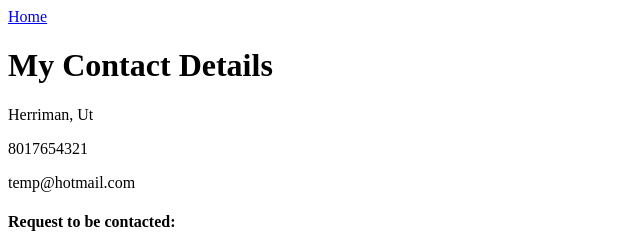
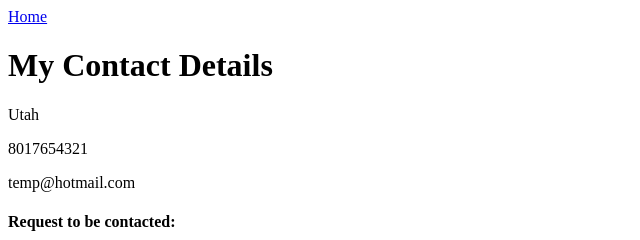
Before and after one commit to michaeladan/cv, a plain HTML site: page Contact info.html in a window 1280 px wide. Shown: the top 240 px of the page, 0-640 px from the left. Drawn offline with Linux system fonts and the light colour scheme.

Commit message:
Update Contact info.html

```diff
--- a/Contact info.html
+++ b/Contact info.html
@@ -10,7 +10,7 @@
 
 <body>
     <h1>My Contact Details</h1>
-    <p>Herriman, Ut</p>
+    <p>Utah</p>
     <p>8017654321</p>
     <p>temp@hotmail.com</p>
 
```
